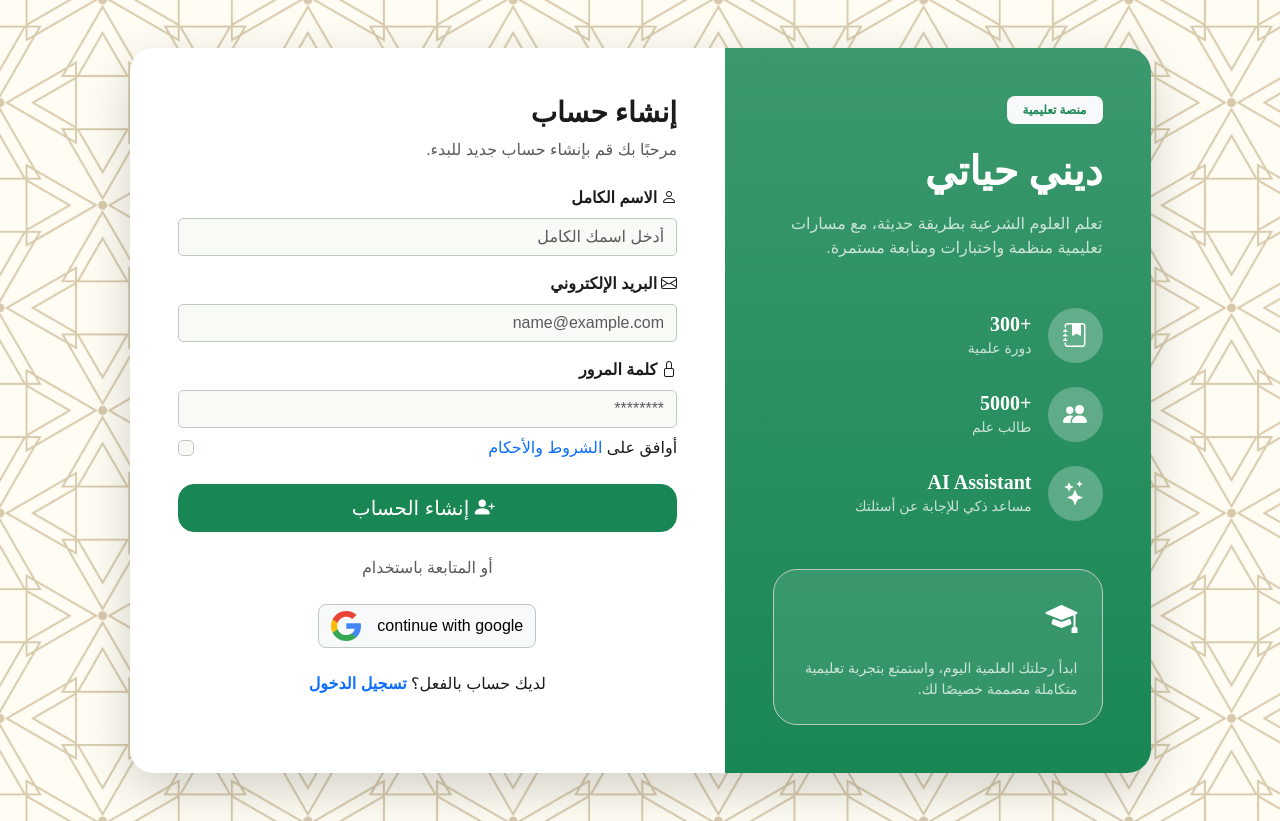
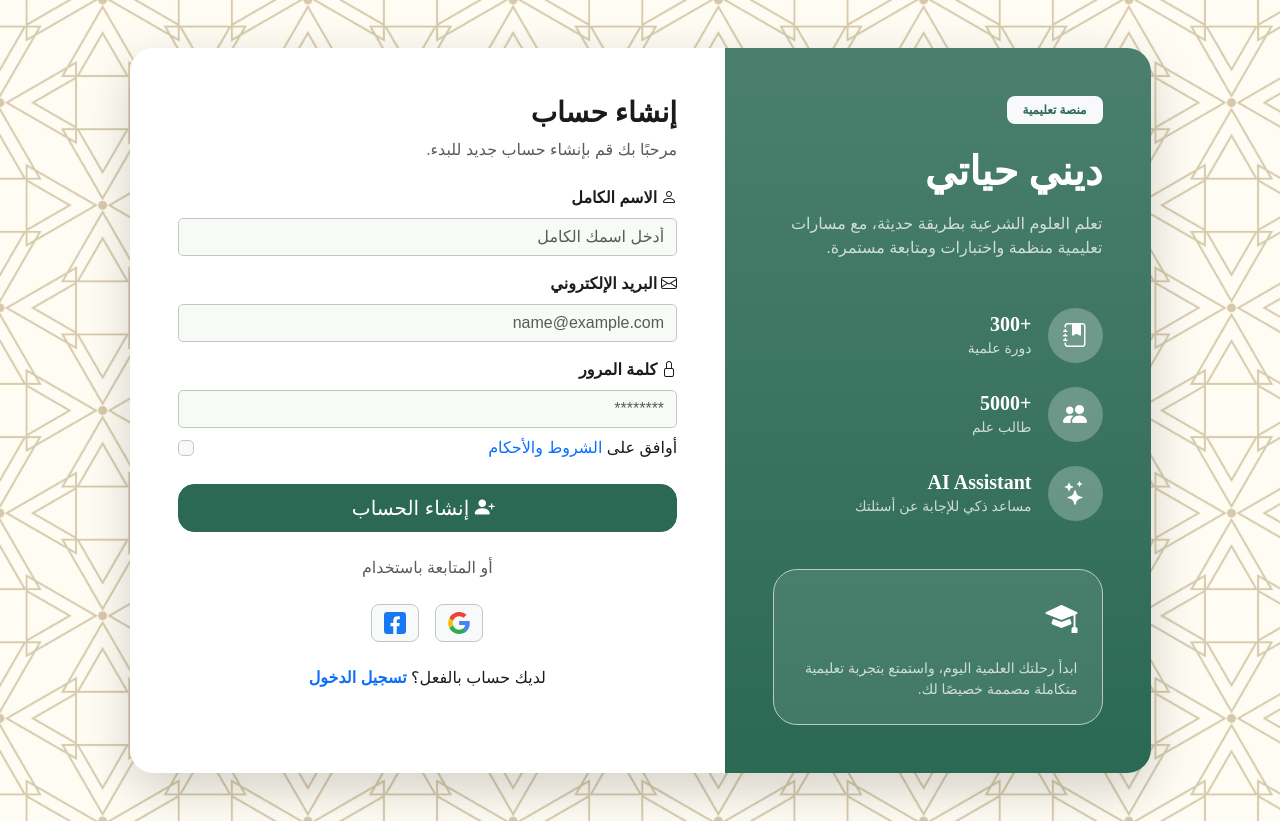
Before and after one commit to forqan-ai/frontend, an Angular app: page /register in a window 1280 px wide. Built offline with nearby package versions, Linux system fonts and the light colour scheme.

Commit message:
btn-primary in styles.css

```diff
--- a/src/app/app.routes.ts
+++ b/src/app/app.routes.ts
@@ -5,6 +5,13 @@ import { LoginComponent } from './components/login/login.component';
 
 export const routes: Routes = [
   { path: '', redirectTo: 'register', pathMatch: 'full' },
-  { path: 'register', component: RegisterComponent },
-  { path: 'login', component: LoginComponent },
+  {
+    path: 'register',
+    loadComponent: () =>
+      import('./components/register/register.component').then((r) => r.RegisterComponent),
+  },
+  {
+    path: 'login',
+    loadComponent: () => import('./components/login/login.component').then((l) => l.LoginComponent),
+  },
 ];
--- a/src/app/components/login/login.component.html
+++ b/src/app/components/login/login.component.html
@@ -6,10 +6,10 @@
           <div class="row g-0">
             <!-- right Side -->
             <div
-              class="right-side col-lg-5 bg-success bg-gradient text-white p-5 d-none d-lg-flex flex-column"
+              class="right-side col-lg-5 bg-primary bg-gradient text-white p-5 d-none d-lg-flex flex-column"
             >
               <div>
-                <span class="badge bg-light text-success px-3 py-2 mb-4"> منصة تعليمية </span>
+                <span class="badge bg-light text-primary px-3 py-2 mb-4"> منصة تعليمية </span>
 
                 <h2 class="fw-bold display-6">ديني حياتي</h2>
               </div>
@@ -110,7 +110,7 @@
 
                   <!-- Login -->
                   <button
-                    class="btn btn-success btn-lg w-100"
+                    class="btn btn-primary btn-lg w-100"
                     type="submit"
                     [disabled]="loginForm.invalid"
                   >
@@ -123,15 +123,13 @@
                     <span class="text-muted"> أو المتابعة باستخدام </span>
                   </div>
 
-                  <!-- Google -->
-                  <div class="d-flex justify-content-center">
-                    <button
-                      type="button"
-                      class="btn btn-light border d-flex align-items-center gap-3"
-                    >
-                      <img src="/images/google.svg" width="22" alt="Google" />
-
-                      <span>Continue with Google</span>
+                  <!-- social -->
+                  <div class="d-flex justify-content-center gap-3">
+                    <button type="button" class="btn btn-light border">
+                      <img src="/images/google.svg" width="22" height="22" alt="Google" />
+                    </button>
+                    <button type="button" class="btn btn-light border">
+                      <img src="/images/facebook.svg" width="22" height="22" alt="Google" />
                     </button>
                   </div>
 
--- a/src/app/components/login/login.component.ts
+++ b/src/app/components/login/login.component.ts
@@ -4,12 +4,12 @@ import { CommonModule } from '@angular/common';
 import { retry } from 'rxjs';
 import { AuthService } from '../../core/services/auth.service';
 import { LoginRequest } from '../../core/models/auth.model';
-import { Router } from '@angular/router';
+import { Router, RouterLink } from '@angular/router';
 
 @Component({
   selector: 'app-login',
   standalone: true,
-  imports: [CommonModule, ReactiveFormsModule],
+  imports: [CommonModule, ReactiveFormsModule, RouterLink],
   templateUrl: './login.component.html',
   styleUrls: ['./login.component.css'],
 })
--- a/src/app/components/register/register.component.html
+++ b/src/app/components/register/register.component.html
@@ -5,10 +5,10 @@
         <div class="card border-0 shadow-lg rounded-4 overflow-hidden">
           <div class="row g-0">
             <div
-              class="col-lg-5 bg-success bg-gradient text-white p-5 d-none d-lg-flex flex-column"
+              class="col-lg-5 bg-primary bg-gradient text-white p-5 d-none d-lg-flex flex-column"
             >
               <div>
-                <span class="badge bg-light text-success px-3 py-2 mb-4"> منصة تعليمية </span>
+                <span class="badge bg-light text-primary px-3 py-2 mb-4"> منصة تعليمية </span>
                 <h2 class="fw-bold display-6">ديني حياتي</h2>
                 <p class="opacity-75 mt-3 mb-5">
                   تعلم العلوم الشرعية بطريقة حديثة، مع مسارات تعليمية منظمة واختبارات ومتابعة
@@ -185,7 +185,7 @@
 
                   <button
                     type="submit"
-                    class="btn btn-success btn-lg w-100"
+                    class="btn btn-primary btn-lg w-100"
                     [disabled]="registerForm.invalid && registerForm.touched"
                   >
                     <i class="bi bi-person-plus-fill me-2"></i> إنشاء الحساب
@@ -195,15 +195,13 @@
                     <span class="text-muted"> أو المتابعة باستخدام </span>
                   </div>
 
-                  <div class="d-flex justify-content-center">
-                    <button
-                      type="button"
-                      class="btn btn-light border d-flex justify-content-between column-gap-3 align-items-center"
-                    >
-                      <p class="m-0">continue with google</p>
-                      <div class="image-cover">
-                        <img class="img-fluid" src="/images/google.svg" alt="" />
-                      </div>
+                  <!-- social -->
+                  <div class="d-flex justify-content-center gap-3">
+                    <button type="button" class="btn btn-light border">
+                      <img src="/images/google.svg" width="22" height="22" alt="Google" />
+                    </button>
+                    <button type="button" class="btn btn-light border">
+                      <img src="/images/facebook.svg" width="22" height="22" alt="Google" />
                     </button>
                   </div>
 
--- a/src/app/components/register/register.component.ts
+++ b/src/app/components/register/register.component.ts
@@ -2,13 +2,13 @@ import { CommonModule } from '@angular/common';
 import { Component, OnInit } from '@angular/core';
 import { FormBuilder, FormGroup, ReactiveFormsModule, Validators } from '@angular/forms';
 import { AuthService } from '../../core/services/auth.service';
-import { Router } from '@angular/router';
+import { Router, RouterLink } from '@angular/router';
 import { RegisterRequest } from '../../core/models/auth.model';
 
 @Component({
   selector: 'app-register',
   standalone: true,
-  imports: [CommonModule, ReactiveFormsModule],
+  imports: [CommonModule, ReactiveFormsModule, RouterLink],
   templateUrl: './register.component.html',
   styleUrls: ['./register.component.css'],
 })
--- a/src/index.html
+++ b/src/index.html
@@ -1,5 +1,5 @@
 <!doctype html>
-<html lang="en">
+<html lang="en" dir="rtl">
   <head>
     <meta charset="utf-8" />
     <title>DeeniHayati</title>
--- a/src/styles.css
+++ b/src/styles.css
@@ -17,8 +17,8 @@
   --outline: #707974;
   --outline-variant: #bfc9c3;
 
-  --bs-primary: #003527;
-  --bs-primary-rgb: 0, 53, 39;
+  --bs-primary: #2b6954;
+  --bs-primary-rgb: 43, 105, 84;
   --on-primary: #ffffff;
   --primary-container: #064e3b;
   --on-primary-container: #80bea6;
@@ -54,8 +54,8 @@
   --error-container: #ffdad6;
   --on-error-container: #93000a;
 
-  --bs-font-sans-serif: "Plus Jakarta Sans", sans-serif;
-  --font-display: "Newsreader", serif;
+  --bs-font-sans-serif: 'Plus Jakarta Sans', sans-serif;
+  --font-display: 'Newsreader', serif;
 
   --bs-border-radius: 0.5rem;
   --bs-border-radius-sm: 0.25rem;
@@ -92,6 +92,26 @@ button,
 input,
 label {
   font-family: var(--bs-font-sans-serif);
+}
+
+.btn-primary {
+  --bs-btn-color: #fff;
+  --bs-btn-bg: var(--bs-primary);
+  --bs-btn-border-color: var(--bs-primary);
+
+  --bs-btn-hover-color: #fff;
+  --bs-btn-hover-bg: #064e3b;
+  --bs-btn-hover-border-color: #064e3b;
+
+  --bs-btn-focus-shadow-rgb: var(--bs-primary-rgb);
+
+  --bs-btn-active-color: #fff;
+  --bs-btn-active-bg: #002117;
+  --bs-btn-active-border-color: #002117;
+
+  --bs-btn-disabled-color: #fff;
+  --bs-btn-disabled-bg: var(--bs-primary);
+  --bs-btn-disabled-border-color: var(--bs-primary);
 }
 
 .display-lg {
@@ -142,3 +162,7 @@ label {
   font-weight: 500;
   line-height: 16px;
 }
+
+a {
+  cursor: pointer;
+}
```
Also changed, not shown: src/app/components/login/login.component.css (+0 -91 lines), public/images/facebook.svg (added).
